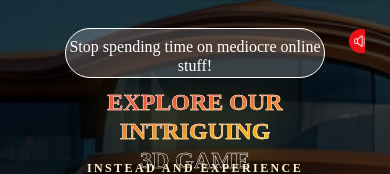
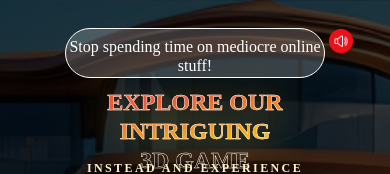
Before and after one commit to TumanGolim/Brediha-Vlas-test, a plain HTML site: page index.html in a window 390 px wide. Shown: the top 174 px of the page. Drawn offline with Linux system fonts and the light colour scheme.

Commit message:
fix-sound

```diff
--- a/css/style.css
+++ b/css/style.css
@@ -330,7 +330,7 @@ h2 {
   }
 
   .mute-button {
-    width: 40px;
+    width: 50px;
     height: 40px;
     top: 30px;
     right: 50px;
@@ -622,10 +622,10 @@ h2 {
   }
 
   .mute-button {
-    width: 30px;
+    width: 40px;
     height: 30px;
     top: 20px;
-    right: 11px;
+    right: 21px;
   }
   /* 1 */
   .step1 {
```
